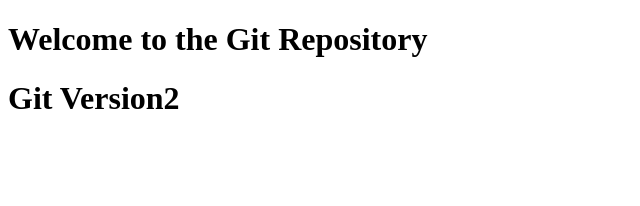
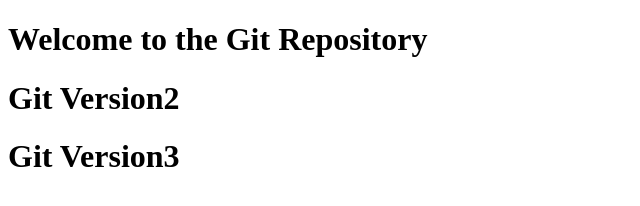
Before and after one commit to sakshichimurkar/MyRepo, a plain HTML site: page index.html in a window 1280 px wide. Shown: the whole page, without its empty margins (0-640 px from the left). Drawn offline with Linux system fonts and the light colour scheme.

Commit message:
This is V3

```diff
--- a/index.html
+++ b/index.html
@@ -8,5 +8,6 @@
 <body>
     <h1>Welcome to the Git Repository</h1>
     <h1>Git Version2</h1>
+    <h1>Git Version3</h1>
 </body>
 </html>
```
